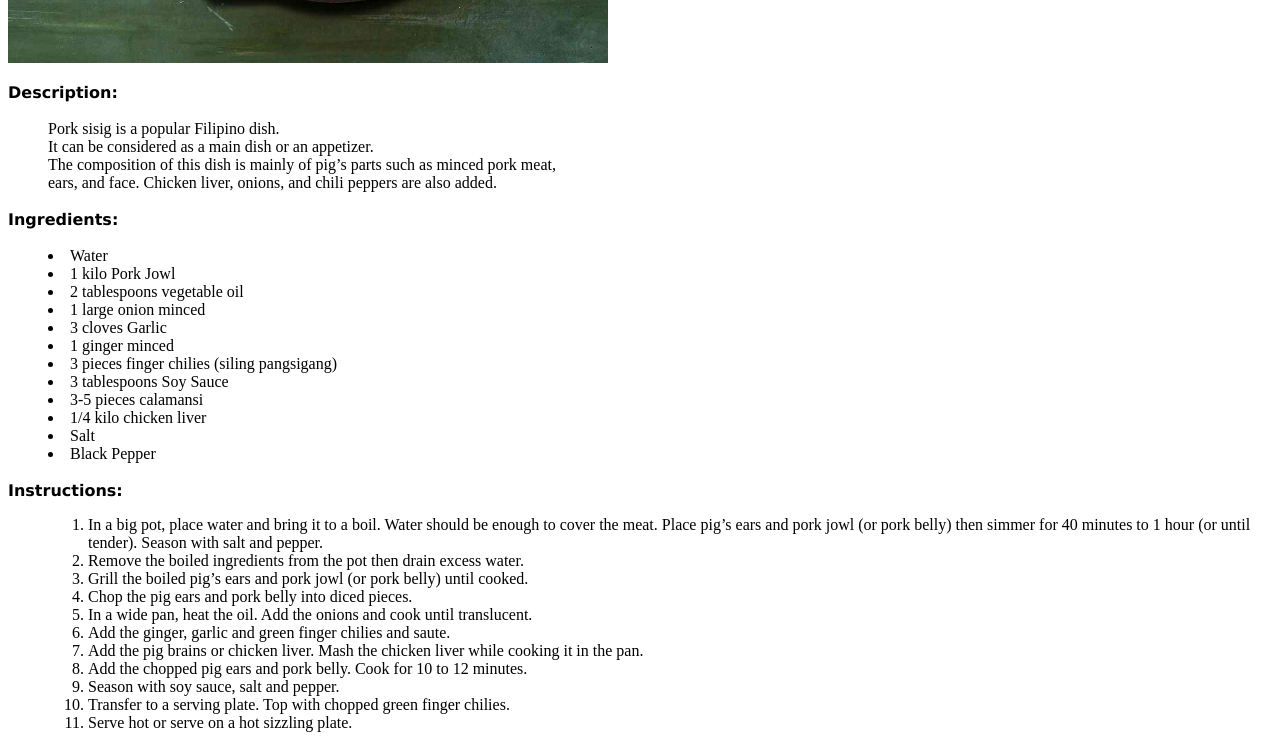
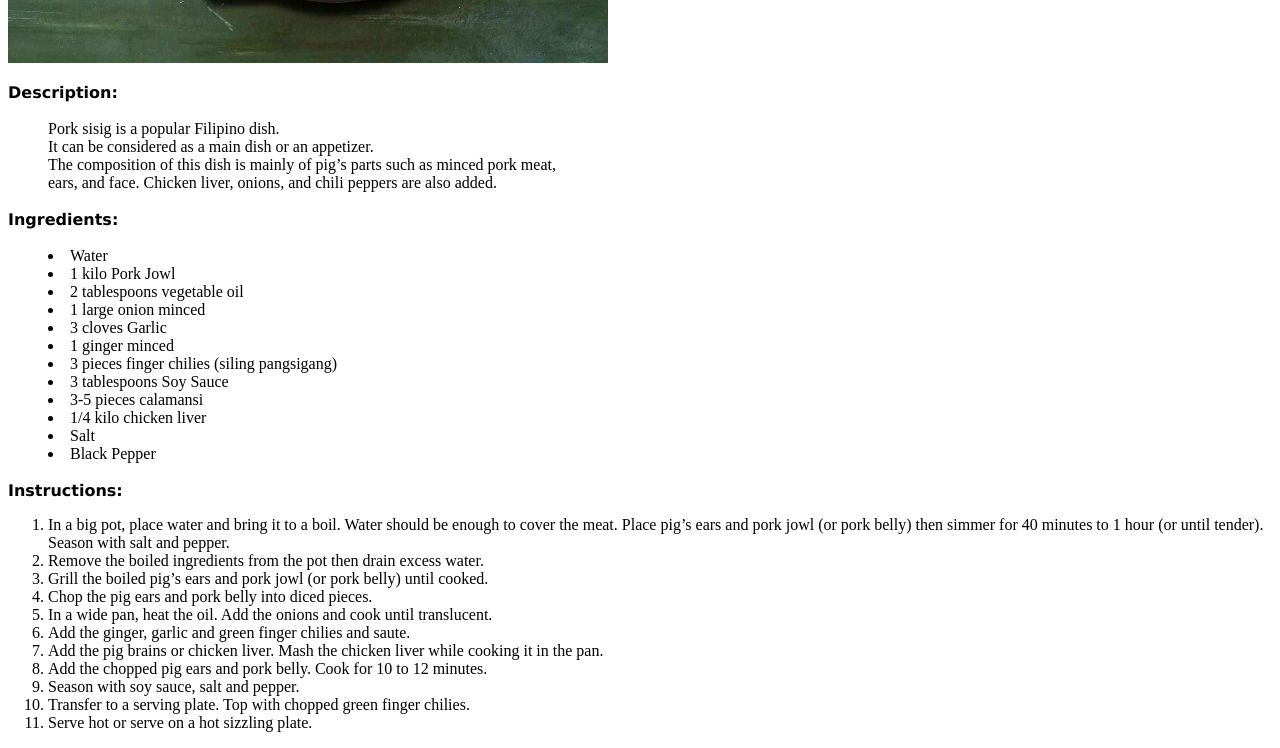
Before and after one commit to CyberCactuss/odin-recipes, a plain HTML site: page recipes/pork-sisig.html in a window 1280 px wide. Shown: the part 487-1235 px from the top of the page. Drawn offline with Linux system fonts and the light colour scheme.

Commit message:
Fix the lining of the instructions in Pork Sisig recipe

```diff
--- a/recipes/pork-sisig.html
+++ b/recipes/pork-sisig.html
@@ -33,7 +33,6 @@
             </dd>
             <br>
             <dt style="font-family:'Verdana'"><strong>Instructions:</strong></dt>
-            <dd>
             <ol>
                 <li>In a big pot, place water and bring it to a boil. Water should be enough to cover the meat. Place pig’s ears and pork jowl (or pork belly) then simmer for 40 minutes to 1 hour (or until tender). Season with salt and pepper.</li>
                 <li>Remove the boiled ingredients from the pot then drain excess water.</li>
@@ -47,7 +46,6 @@
                 <li>Transfer to a serving plate. Top with chopped green finger chilies.</li>
                 <li>Serve hot or serve on a hot sizzling plate.</li>
             </ol>
-            </dd>
         </dl>
     </body>
 </html>
```
Lines whose indentation alone changed are shown as unchanged.
